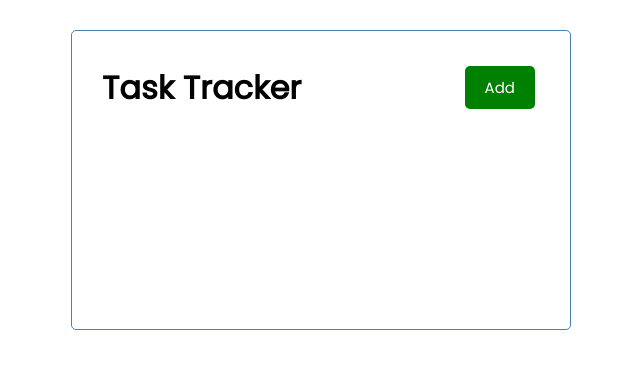
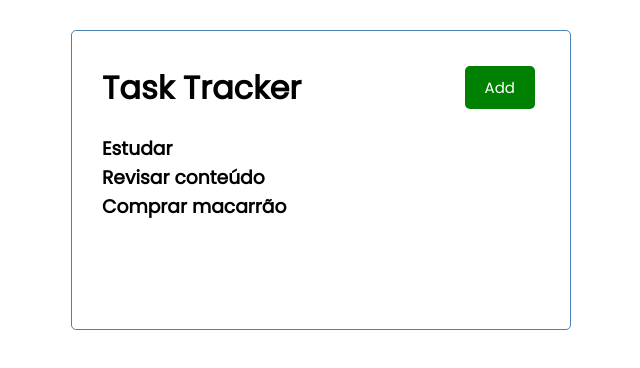
Before and after one commit to anaventura1811/projeto-frontend-react-dois, a React (Create React App) app in the folder my-app/: page / in a window 1280 px wide. Shown: the top 368 px of the page, without its empty margins (319-959 px from the left). Built offline with nearby package versions, Linux system fonts and the light colour scheme.

Commit message:
Iterando listas no React

```diff
--- a/my-app/src/App.js
+++ b/my-app/src/App.js
@@ -1,10 +1,12 @@
 import Header from './components/Header';
+import Tasks from './components/Tasks';
 
 function App() {
 
   return (
     <div className="container">
       <Header />
+      <Tasks />
     </div>
   );
 }
--- a/my-app/src/components/Button.jsx
+++ b/my-app/src/components/Button.jsx
@@ -15,7 +15,8 @@ Button.defaultProps = {
 
 Button.propTypes = {
   text: PropTypes.string,
-  color: PropTypes.string
+  color: PropTypes.string,
+  onClick: PropTypes.func
 }
 
 export default Button;
--- /dev/null
+++ b/my-app/src/components/Tasks.jsx
@@ -0,0 +1,33 @@
+import React from 'react';
+
+const tasks = [
+  {
+    id: 1,
+    text: 'Estudar',
+    day: 'Abr 29 às 10:30'
+  },
+  {
+    id: 2,
+    text: 'Revisar conteúdo',
+    day: 'Abr 30 às 10:30'
+  },
+  {
+    id: 3,
+    text: 'Comprar macarrão',
+    day: 'Mai 01 às 14:30'
+  },
+];
+
+// Primeiro cria-se uma lista, usando um array e método de array - map, filter, etc
+// Para cada item iterado da lista, é preciso adicionar uma key/chave, que no caso,
+// faz sentido que seja a id do objeto correspondente à cada item
+const Tasks = () => {
+  return (
+    <>
+      {tasks.map((task) => (<h3 key={task.id}>{task.text}</h3>)
+      )}
+    </>
+  )
+}
+
+export default Tasks;
```
